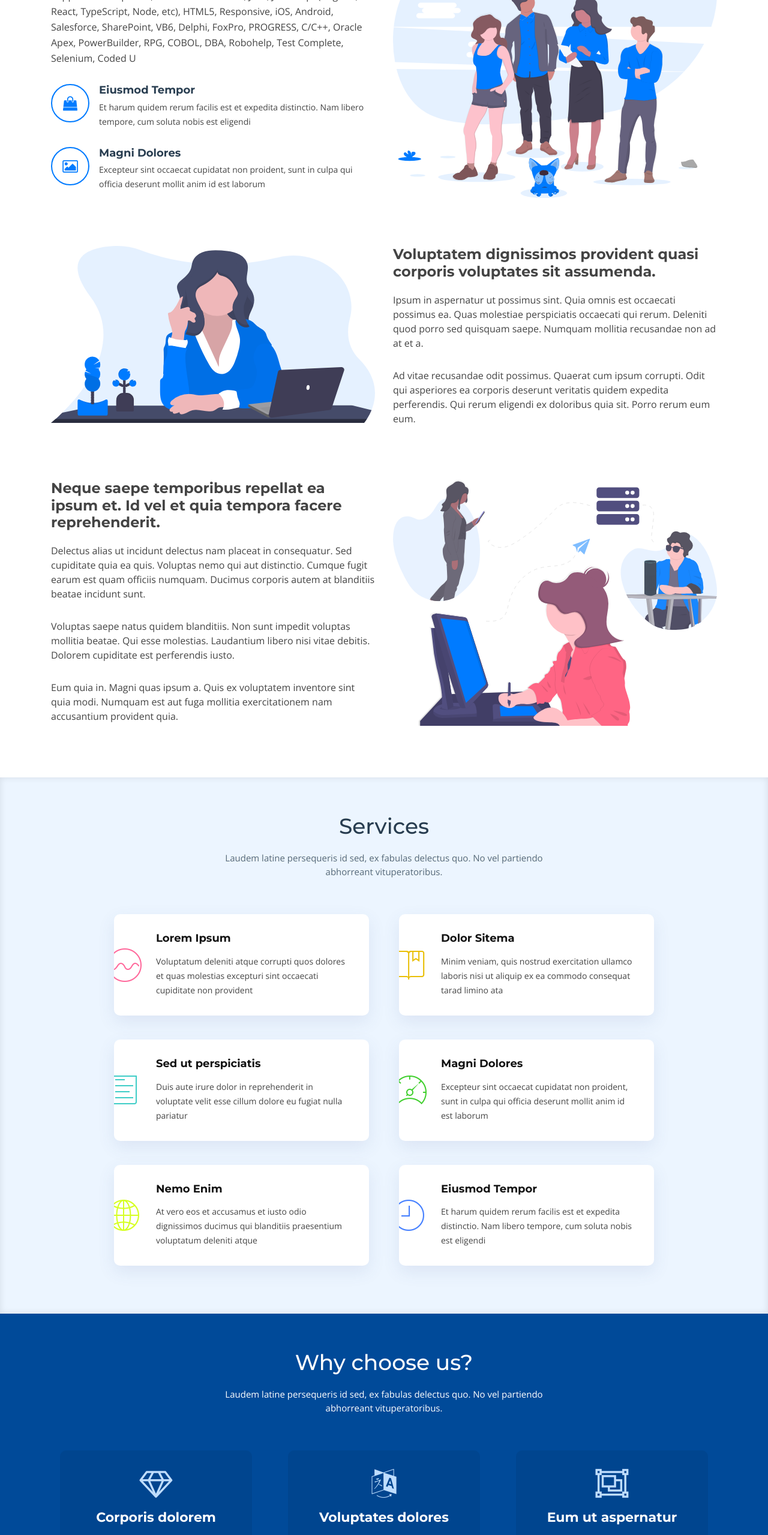
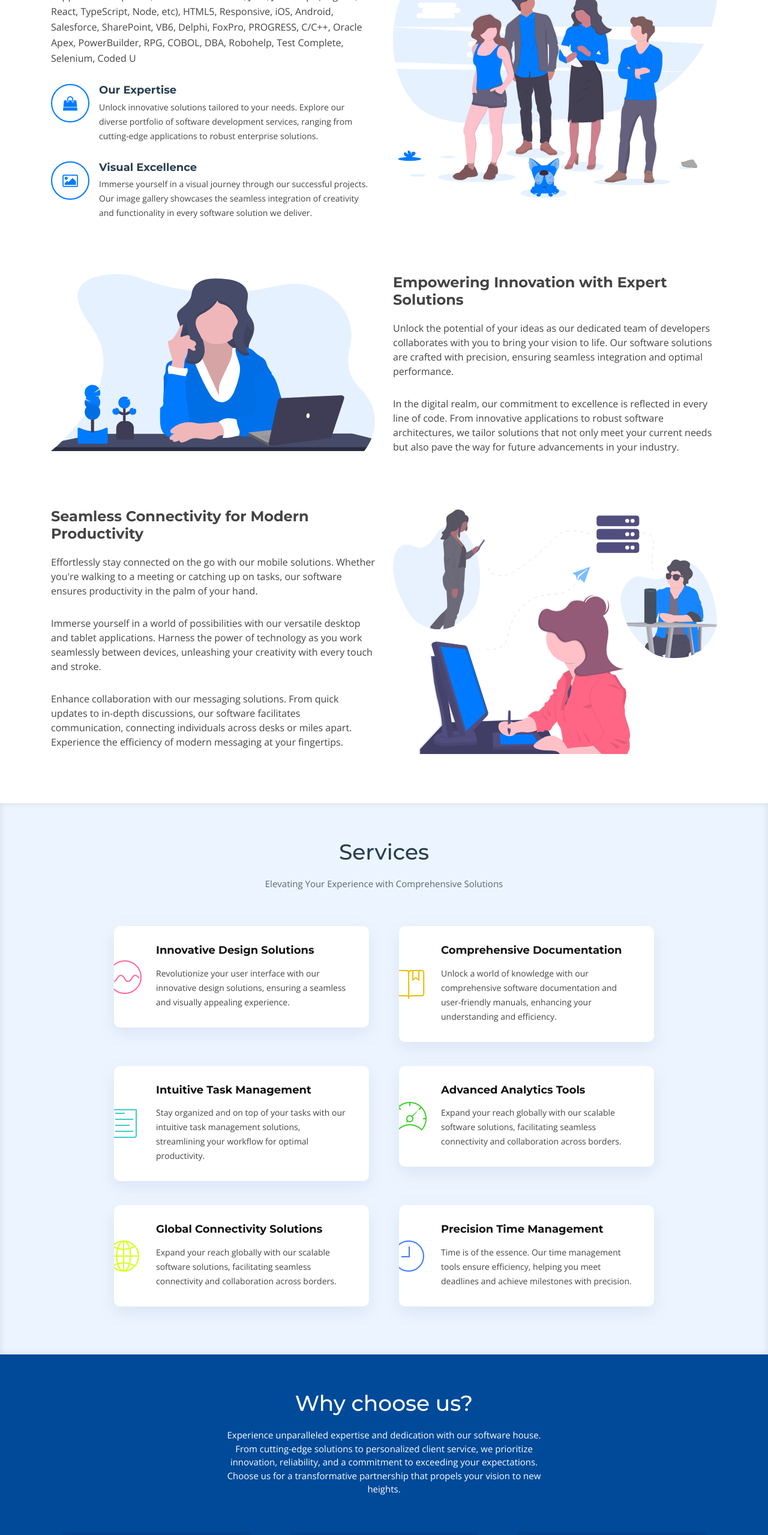
Before and after one commit to MMG021/Affix_Software, a plain HTML site: page index.html in a window 1280 px wide. Shown: the part 960-3519 px from the top of the page at 60% size. Drawn offline with nearby package versions, Linux system fonts and the light colour scheme; files whose address does not match are found by name.

Commit message:
modified

```diff
--- a/index.html
+++ b/index.html
@@ -123,14 +123,14 @@
 
             <div class="icon-box wow fadeInUp">
               <div class="icon"><i class="fa fa-shopping-bag"></i></div>
-              <h4 class="title"><a href="">Eiusmod Tempor</a></h4>
-              <p class="description">Et harum quidem rerum facilis est et expedita distinctio. Nam libero tempore, cum soluta nobis est eligendi</p>
+              <h4 class="title"><a href="">Our Expertise</a></h4>
+              <p class="description">Unlock innovative solutions tailored to your needs. Explore our diverse portfolio of software development services, ranging from cutting-edge applications to robust enterprise solutions.</p>
             </div>
 
             <div class="icon-box wow fadeInUp" data-wow-delay="0.2s">
               <div class="icon"><i class="fa fa-photo"></i></div>
-              <h4 class="title"><a href="">Magni Dolores</a></h4>
-              <p class="description">Excepteur sint occaecat cupidatat non proident, sunt in culpa qui officia deserunt mollit anim id est laborum</p>
+              <h4 class="title"><a href="">Visual Excellence</a></h4>
+              <p class="description">Immerse yourself in a visual journey through our successful projects. Our image gallery showcases the seamless integration of creativity and functionality in every software solution we deliver.</p>
             </div>
 
             <!-- <div class="icon-box wow fadeInUp" data-wow-delay="0.4s">
@@ -151,12 +151,12 @@
             <img src="img/about-extra-1.svg" class="img-fluid" alt="">
           </div>
           <div class="col-lg-6 wow fadeInUp pt-5 pt-lg-0">
-            <h4>Voluptatem dignissimos provident quasi corporis voluptates sit assumenda.</h4>
+            <h4>Empowering Innovation with Expert Solutions</h4>
             <p>
-              Ipsum in aspernatur ut possimus sint. Quia omnis est occaecati possimus ea. Quas molestiae perspiciatis occaecati qui rerum. Deleniti quod porro sed quisquam saepe. Numquam mollitia recusandae non ad at et a.
+              Unlock the potential of your ideas as our dedicated team of developers collaborates with you to bring your vision to life. Our software solutions are crafted with precision, ensuring seamless integration and optimal performance.
             </p>
             <p>
-              Ad vitae recusandae odit possimus. Quaerat cum ipsum corrupti. Odit qui asperiores ea corporis deserunt veritatis quidem expedita perferendis. Qui rerum eligendi ex doloribus quia sit. Porro rerum eum eum.
+              In the digital realm, our commitment to excellence is reflected in every line of code. From innovative applications to robust software architectures, we tailor solutions that not only meet your current needs but also pave the way for future advancements in your industry.
             </p>
           </div>
         </div>
@@ -167,15 +167,15 @@
           </div>
 
           <div class="col-lg-6 wow fadeInUp pt-4 pt-lg-0 order-2 order-lg-1">
-            <h4>Neque saepe temporibus repellat ea ipsum et. Id vel et quia tempora facere reprehenderit.</h4>
+            <h4>Seamless Connectivity for Modern Productivity</h4>
             <p>
-             Delectus alias ut incidunt delectus nam placeat in consequatur. Sed cupiditate quia ea quis. Voluptas nemo qui aut distinctio. Cumque fugit earum est quam officiis numquam. Ducimus corporis autem at blanditiis beatae incidunt sunt.
+              Effortlessly stay connected on the go with our mobile solutions. Whether you're walking to a meeting or catching up on tasks, our software ensures productivity in the palm of your hand.
             </p>
             <p>
-              Voluptas saepe natus quidem blanditiis. Non sunt impedit voluptas mollitia beatae. Qui esse molestias. Laudantium libero nisi vitae debitis. Dolorem cupiditate est perferendis iusto.
+              Immerse yourself in a world of possibilities with our versatile desktop and tablet applications. Harness the power of technology as you work seamlessly between devices, unleashing your creativity with every touch and stroke.
             </p>
             <p>
-              Eum quia in. Magni quas ipsum a. Quis ex voluptatem inventore sint quia modi. Numquam est aut fuga mollitia exercitationem nam accusantium provident quia.
+              Enhance collaboration with our messaging solutions. From quick updates to in-depth discussions, our software facilitates communication, connecting individuals across desks or miles apart. Experience the efficiency of modern messaging at your fingertips.
             </p>
           </div>
 
@@ -192,7 +192,7 @@
 
         <header class="section-header">
           <h3>Services</h3>
-          <p>Laudem latine persequeris id sed, ex fabulas delectus quo. No vel partiendo abhorreant vituperatoribus.</p>
+          <p>Elevating Your Experience with Comprehensive Solutions</p>
         </header>
 
         <div class="row">
@@ -200,45 +200,45 @@
           <div class="col-md-6 col-lg-5 offset-lg-1 wow bounceInUp" data-wow-duration="1.4s">
             <div class="box">
               <div class="icon"><i class="ion-ios-analytics-outline" style="color: #ff689b;"></i></div>
-              <h4 class="title"><a href="">Lorem Ipsum</a></h4>
-              <p class="description">Voluptatum deleniti atque corrupti quos dolores et quas molestias excepturi sint occaecati cupiditate non provident</p>
+              <h4 class="title"><a href="">Innovative Design Solutions</a></h4>
+              <p class="description">Revolutionize your user interface with our innovative design solutions, ensuring a seamless and visually appealing experience.</p>
             </div>
           </div>
           <div class="col-md-6 col-lg-5 wow bounceInUp" data-wow-duration="1.4s">
             <div class="box">
               <div class="icon"><i class="ion-ios-bookmarks-outline" style="color: #e9bf06;"></i></div>
-              <h4 class="title"><a href="">Dolor Sitema</a></h4>
-              <p class="description">Minim veniam, quis nostrud exercitation ullamco laboris nisi ut aliquip ex ea commodo consequat tarad limino ata</p>
+              <h4 class="title"><a href="">Comprehensive Documentation</a></h4>
+              <p class="description">Unlock a world of knowledge with our comprehensive software documentation and user-friendly manuals, enhancing your understanding and efficiency.</p>
             </div>
           </div>
 
           <div class="col-md-6 col-lg-5 offset-lg-1 wow bounceInUp" data-wow-delay="0.1s" data-wow-duration="1.4s">
             <div class="box">
               <div class="icon"><i class="ion-ios-paper-outline" style="color: #3fcdc7;"></i></div>
-              <h4 class="title"><a href="">Sed ut perspiciatis</a></h4>
-              <p class="description">Duis aute irure dolor in reprehenderit in voluptate velit esse cillum dolore eu fugiat nulla pariatur</p>
+              <h4 class="title"><a href="">Intuitive Task Management</a></h4>
+              <p class="description">Stay organized and on top of your tasks with our intuitive task management solutions, streamlining your workflow for optimal productivity.</p>
             </div>
           </div>
           <div class="col-md-6 col-lg-5 wow bounceInUp" data-wow-delay="0.1s" data-wow-duration="1.4s">
             <div class="box">
               <div class="icon"><i class="ion-ios-speedometer-outline" style="color:#41cf2e;"></i></div>
-              <h4 class="title"><a href="">Magni Dolores</a></h4>
-              <p class="description">Excepteur sint occaecat cupidatat non proident, sunt in culpa qui officia deserunt mollit anim id est laborum</p>
+              <h4 class="title"><a href="">Advanced Analytics Tools</a></h4>
+              <p class="description">Expand your reach globally with our scalable software solutions, facilitating seamless connectivity and collaboration across borders.</p>
             </div>
           </div>
 
           <div class="col-md-6 col-lg-5 offset-lg-1 wow bounceInUp" data-wow-delay="0.2s" data-wow-duration="1.4s">
             <div class="box">
               <div class="icon"><i class="ion-ios-world-outline" style="color: #d6ff22;"></i></div>
-              <h4 class="title"><a href="">Nemo Enim</a></h4>
-              <p class="description">At vero eos et accusamus et iusto odio dignissimos ducimus qui blanditiis praesentium voluptatum deleniti atque</p>
+              <h4 class="title"><a href="">Global Connectivity Solutions</a></h4>
+              <p class="description">Expand your reach globally with our scalable software solutions, facilitating seamless connectivity and collaboration across borders.</p>
             </div>
           </div>
           <div class="col-md-6 col-lg-5 wow bounceInUp" data-wow-delay="0.2s" data-wow-duration="1.4s">
             <div class="box">
               <div class="icon"><i class="ion-ios-clock-outline" style="color: #4680ff;"></i></div>
-              <h4 class="title"><a href="">Eiusmod Tempor</a></h4>
-              <p class="description">Et harum quidem rerum facilis est et expedita distinctio. Nam libero tempore, cum soluta nobis est eligendi</p>
+              <h4 class="title"><a href="">Precision Time Management</a></h4>
+              <p class="description">Time is of the essence. Our time management tools ensure efficiency, helping you meet deadlines and achieve milestones with precision.</p>
             </div>
           </div>
 
@@ -254,7 +254,7 @@
       <div class="container">
         <header class="section-header">
           <h3>Why choose us?</h3>
-          <p>Laudem latine persequeris id sed, ex fabulas delectus quo. No vel partiendo abhorreant vituperatoribus.</p>
+          <p>Experience unparalleled expertise and dedication with our software house. From cutting-edge solutions to personalized client service, we prioritize innovation, reliability, and a commitment to exceeding your expectations. Choose us for a transformative partnership that propels your vision to new heights.</p>
         </header>
 
         <div class="row row-eq-height justify-content-center">
@@ -263,8 +263,8 @@
             <div class="card wow bounceInUp">
                 <i class="fa fa-diamond"></i>
               <div class="card-body">
-                <h5 class="card-title">Corporis dolorem</h5>
-                <p class="card-text">Deleniti optio et nisi dolorem debitis. Aliquam nobis est temporibus sunt ab inventore officiis aut voluptatibus.</p>
+                <h5 class="card-title">Precision and Brilliance</h5>
+                <p class="card-text">Elevate your projects with the precision and brilliance of our exceptional development team.</p>
                 <a href="#" class="readmore">Read more </a>
               </div>
             </div>
@@ -274,8 +274,8 @@
             <div class="card wow bounceInUp">
                 <i class="fa fa-language"></i>
               <div class="card-body">
-                <h5 class="card-title">Voluptates dolores</h5>
-                <p class="card-text">Voluptates nihil et quis omnis et eaque omnis sint aut. Ducimus dolorum aspernatur.</p>
+                <h5 class="card-title">Global Communication</h5>
+                <p class="card-text">Seamless communication across languages, ensuring a global reach for your software solutions.</p>
                 <a href="#" class="readmore">Read more </a>
               </div>
             </div>
@@ -285,8 +285,8 @@
             <div class="card wow bounceInUp">
                 <i class="fa fa-object-group"></i>
               <div class="card-body">
-                <h5 class="card-title">Eum ut aspernatur</h5>
-                <p class="card-text">Autem quod nesciunt eos ea aut amet laboriosam ab. Eos quis porro in non nemo ex. </p>
+                <h5 class="card-title">Attention to Detail</h5>
+                <p class="card-text">Unparalleled attention to detail, magnifying the quality and refinement in every aspect of our services.</p>
                 <a href="#" class="readmore">Read more </a>
               </div>
             </div>
@@ -294,7 +294,7 @@
 
         </div>
 
-        <div class="row counters">
+        <!-- <div class="row counters">
 
           <div class="col-lg-3 col-6 text-center">
             <span data-toggle="counter-up">274</span>
@@ -316,7 +316,7 @@
             <p>Hard Workers</p>
           </div>
 
-        </div>
+        </div> -->
 
       </div>
     </section>
@@ -324,7 +324,7 @@
     <!--==========================
       Portfolio Section
     ============================-->
-    <section id="portfolio" class="clearfix">
+    <!-- <section id="portfolio" class="clearfix">
       <div class="container">
 
         <header class="section-header">
@@ -473,12 +473,13 @@
         </div>
 
       </div>
-    </section><!-- #portfolio -->
+    </section> -->
+    <!-- #portfolio -->
 
     <!--==========================
       Clients Section
     ============================-->
-    <section id="testimonials" class="section-bg">
+    <!-- <section id="testimonials" class="section-bg">
       <div class="container">
 
         <header class="section-header">
@@ -542,12 +543,14 @@
 
 
       </div>
-    </section><!-- #testimonials -->
+    </section> -->
+
+    <!-- #testimonials -->
 
     <!--==========================
       Team Section
     ============================-->
-    <section id="team">
+    <!-- <section id="team">
       <div class="container">
         <div class="section-header">
           <h3>Team</h3>
@@ -631,12 +634,13 @@
         </div>
 
       </div>
-    </section><!-- #team -->
+    </section> -->
+    <!-- #team -->
 
     <!--==========================
       Clients Section
     ============================-->
-    <section id="clients" class="section-bg">
+    <!-- <section id="clients" class="section-bg">
 
       <div class="container">
 
@@ -699,7 +703,7 @@
 
       </div>
 
-    </section>
+    </section> -->
 
     <!--==========================
       Contact Section
@@ -777,10 +781,10 @@
       <div class="container">
         <div class="row">
 
-          <div class="col-lg-4 col-md-6 footer-info">
+          <!-- <div class="col-lg-4 col-md-6 footer-info">
             <h3>NewBiz</h3>
             <p>Cras fermentum odio eu feugiat lide par naso tierra. Justo eget nada terra videa magna derita valies darta donna mare fermentum iaculis eu non diam phasellus. Scelerisque felis imperdiet proin fermentum leo. Amet volutpat consequat mauris nunc congue.</p>
-          </div>
+          </div> -->
 
           <div class="col-lg-2 col-md-6 footer-links">
             <h4>Useful Links</h4>
@@ -813,13 +817,13 @@
 
           </div>
 
-          <div class="col-lg-3 col-md-6 footer-newsletter">
+          <!-- <div class="col-lg-3 col-md-6 footer-newsletter">
             <h4>Our Newsletter</h4>
             <p>Tamen quem nulla quae legam multos aute sint culpa legam noster magna veniam enim veniam illum dolore legam minim quorum culpa amet magna export quem marada parida nodela caramase seza.</p>
             <form action="" method="post">
               <input type="email" name="email"><input type="submit"  value="Subscribe">
             </form>
-          </div>
+          </div> -->
 
         </div>
       </div>
```
